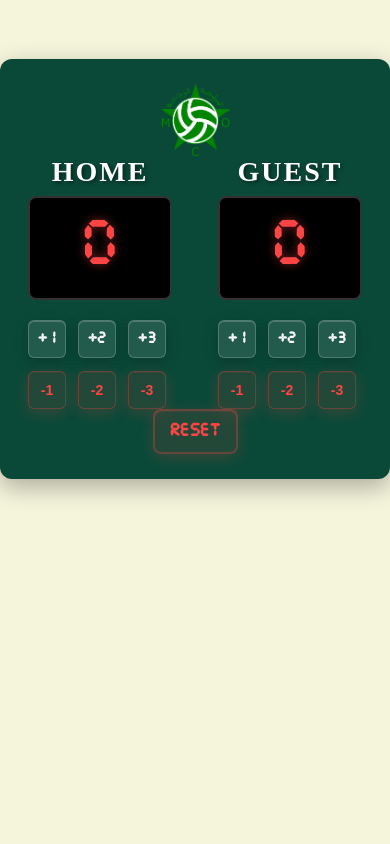
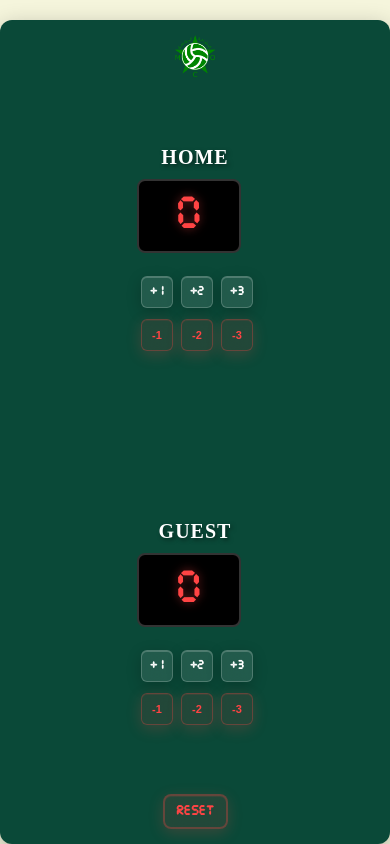
Before and after one commit to Abdou-77/Basketball-Scoreboard-Project, a plain HTML site: page index.html in a window 390 px wide. Drawn offline with Linux system fonts and the light colour scheme.

Commit message:
Add responsive design styles for scoreboard layout

```diff
--- a/index.css
+++ b/index.css
@@ -329,3 +329,137 @@ h3:hover {
     box-shadow: 0 2px 10px rgba(255, 68, 68, 0.2),
                 inset 0 1px 0 rgba(255, 68, 68, 0.1);
 }
+
+/* Responsive Design */
+@media screen and (max-width: 768px) {
+    .container {
+        width: 90vw;
+        max-width: 450px;
+        height: auto;
+        margin-top: 10%;
+        padding: 20px 15px;
+    }
+
+    .scoreboard-section {
+        flex-direction: column;
+        gap: 30px;
+    }
+
+    h3 {
+        font-size: 24px;
+        margin-bottom: 10px;
+    }
+
+    .bord {
+        width: 120px;
+        height: 80px;
+        margin-bottom: 15px;
+    }
+
+    #home-score, #away-score {
+        font-size: 48px;
+    }
+
+    .add, .minus {
+        width: 35px;
+        height: 35px;
+        font-size: 12px;
+        margin-left: 6px;
+    }
+
+    .reset-btn {
+        width: 75px;
+        height: 40px;
+        font-size: 14px;
+    }
+
+    .logo {
+        width: 50px;
+        height: 52px;
+    }
+}
+
+@media screen and (max-width: 480px) {
+    .container {
+        width: 95vw;
+        margin-top: 5%;
+        padding: 15px 10px;
+    }
+
+    h3 {
+        font-size: 20px;
+        letter-spacing: 1px;
+    }
+
+    .bord {
+        width: 100px;
+        height: 70px;
+    }
+
+    #home-score, #away-score {
+        font-size: 40px;
+    }
+
+    .add, .minus {
+        width: 32px;
+        height: 32px;
+        font-size: 11px;
+        margin-left: 4px;
+    }
+
+    .add:not(:first-child), .minus:not(:first-child) {
+        margin-left: 4px;
+    }
+
+    .reset-btn {
+        width: 65px;
+        height: 35px;
+        font-size: 12px;
+    }
+
+    .logo {
+        width: 40px;
+        height: 42px;
+    }
+
+    .minus-buttons {
+        margin-top: 3px;
+    }
+}
+
+@media screen and (max-width: 320px) {
+    .container {
+        width: 98vw;
+        padding: 10px 5px;
+    }
+
+    h3 {
+        font-size: 18px;
+    }
+
+    .bord {
+        width: 90px;
+        height: 60px;
+    }
+
+    #home-score, #away-score {
+        font-size: 32px;
+    }
+
+    .add, .minus {
+        width: 28px;
+        height: 28px;
+        font-size: 10px;
+    }
+
+    .reset-btn {
+        width: 55px;
+        height: 30px;
+        font-size: 11px;
+    }
+
+    .logo {
+        width: 35px;
+        height: 37px;
+    }
+}
--- a/index.html
+++ b/index.html
@@ -1,5 +1,7 @@
 <html>
     <head>
+        <meta charset="UTF-8">
+        <meta name="viewport" content="width=device-width, initial-scale=1.0">
         <link rel="stylesheet" href="index.css">
     </head>
     <body>
```
